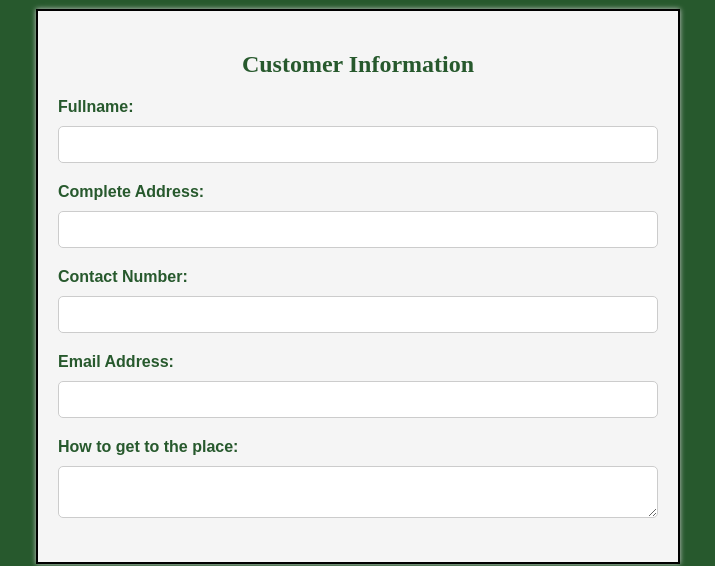
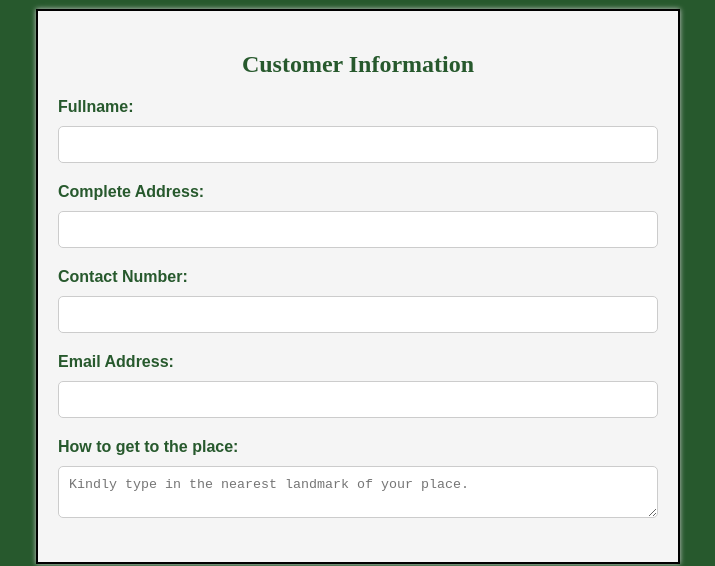
Before and after one commit to denver-iu/OrderForm, a plain HTML site: page index.html in a window 1280 px wide. Shown: the part 267-833 px from the top of the page, without its empty margins (282-997 px from the left). Drawn offline with Linux system fonts and the light colour scheme.

Commit message:
Update index.html

```diff
--- a/index.html
+++ b/index.html
@@ -29,7 +29,7 @@
 		<input type="email" id="email" name="email" required>
 
 		<label for="description">How to get to the place:</label>
-		<textarea id="description" name="description"></textarea>
+		<textarea id="description" name="description" placeholder="Kindly type in the nearest landmark of your place."></textarea>
 	</form>
 
 	<br>
```
